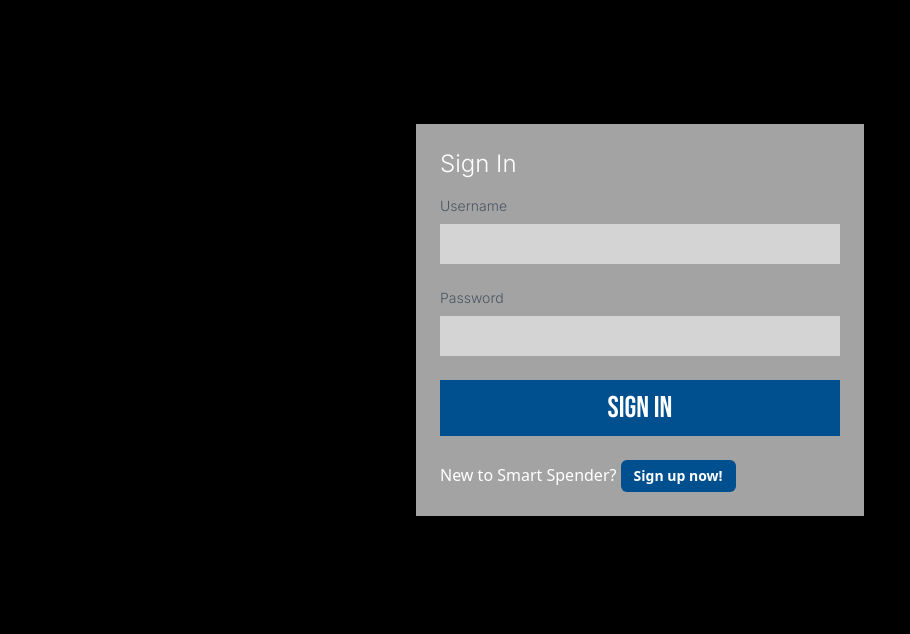
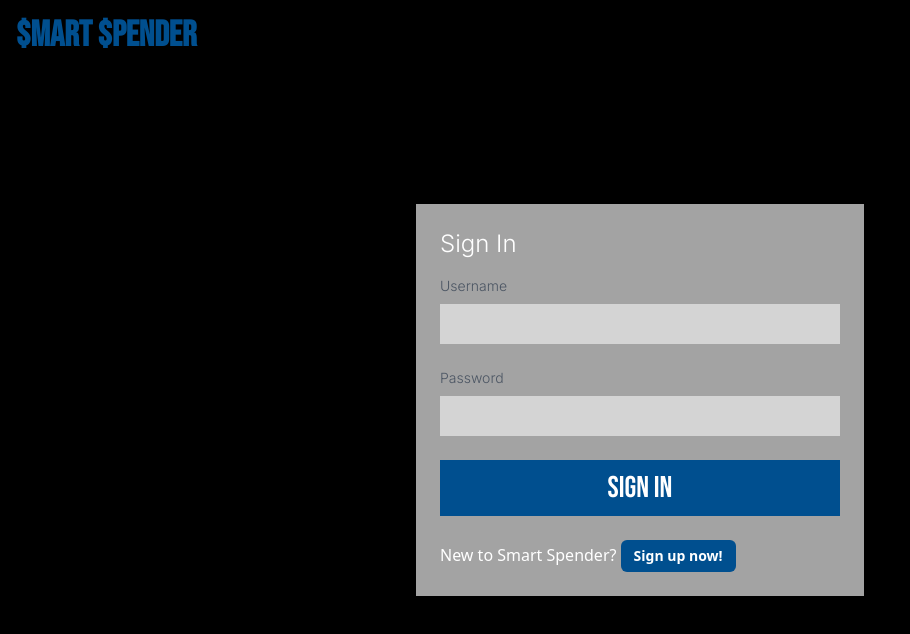
Before and after one commit to koyostar/smart-spender-fe, a React (Create React App) app: page /login in a window 1280 px wide. Shown: the top 634 px of the page, without its empty margins (0-910 px from the left). Built offline with nearby package versions, Linux system fonts and the light colour scheme; no server answers.

Commit message:
style: style AuthPage

```diff
--- a/src/pages/AuthPage/AuthPage.jsx
+++ b/src/pages/AuthPage/AuthPage.jsx
@@ -1,20 +1,29 @@
 import SignUpForm from "../../components/SignUpForm/SignUpForm";
 import LoginForm from "../../components/LoginForm/LoginForm";
 import { useLocation } from "react-router-dom";
+import { Link } from "react-router-dom";
 
 function AuthPage({ setUser }) {
   const location = useLocation();
 
   return (
-    <div className="bg-black h-[100vh] text-white">
-      <main className="container flex mx-auto h-[80vh] items-center justify-center">
+    <>
+      <span className="font-bebas whitespace-nowrap absolute top-4 left-4">
+        <Link to="/">
+          <span className="text-[#004F8F] text-4xl font-bold">
+            $mart $pender
+          </span>
+        </Link>
+      </span>
+
+      <main className="text-white p-4 container flex mx-auto min-h-screen items-center justify-center">
         {location.pathname === "/signup" ? (
           <SignUpForm setUser={setUser} />
         ) : location.pathname === "/login" ? (
           <LoginForm setUser={setUser} />
         ) : null}
       </main>
-    </div>
+    </>
   );
 }
 export default AuthPage;
```
